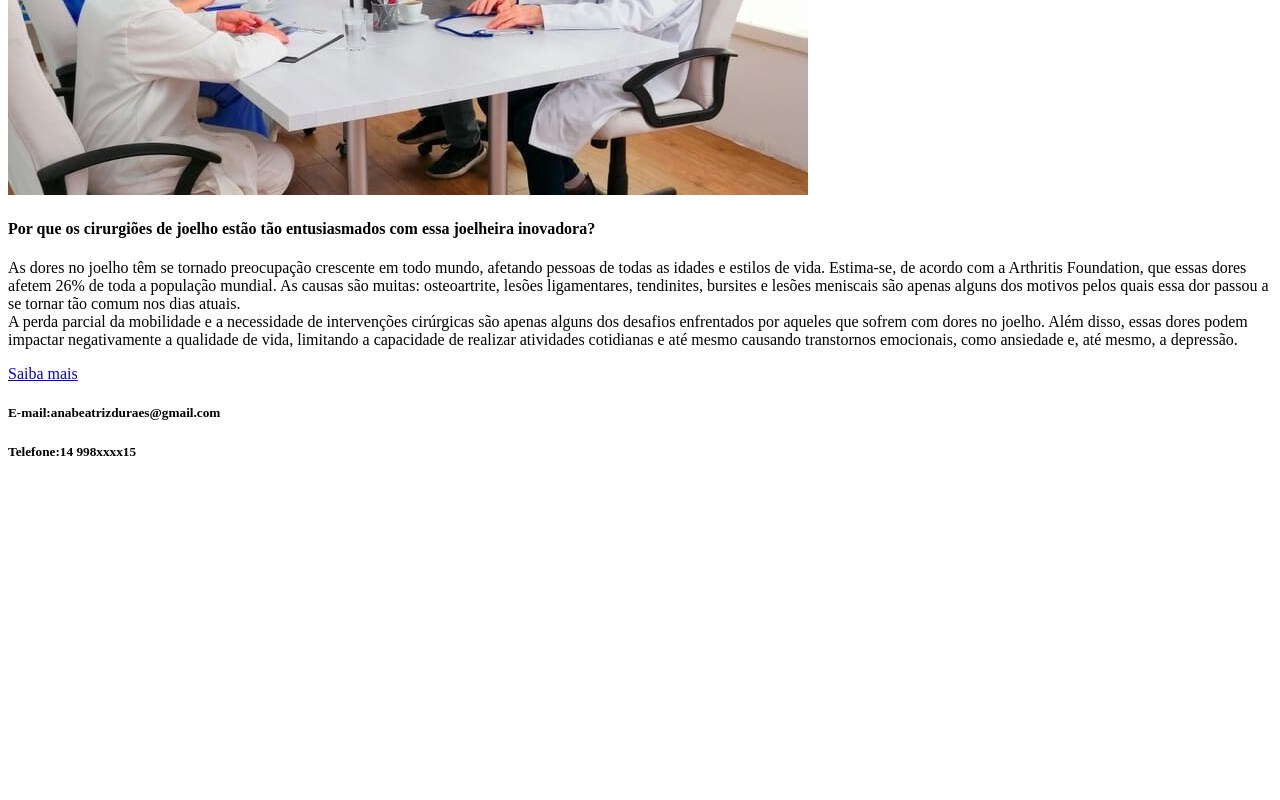
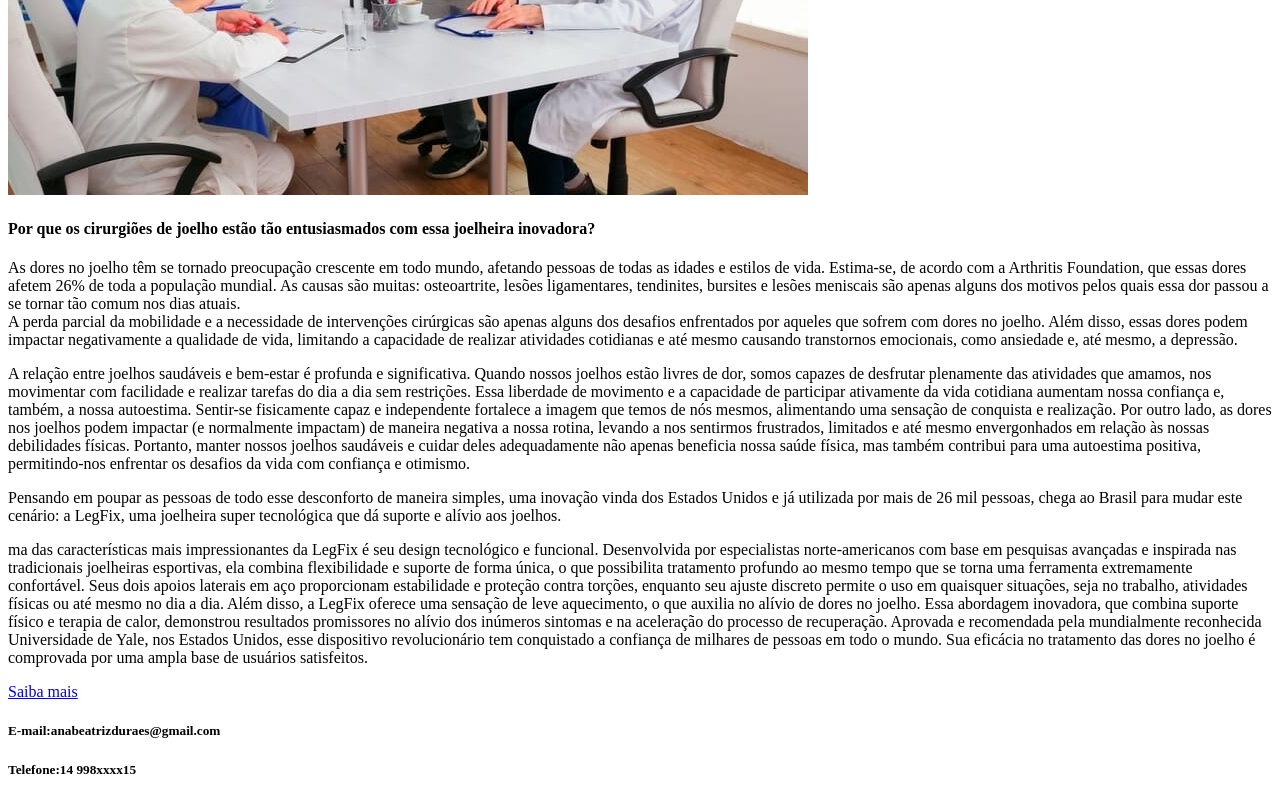
Before and after one commit to ana-beatriz-duraes/ProjeteCoderHouse, a plain HTML site: page index.html in a window 1280 px wide. Shown: the part 796-1596 px from the top of the page. Before the commit the page ends 1278 px from the top, so only its background shows below. Drawn offline with Linux system fonts and the light colour scheme.

Commit message:
alterações

```diff
--- a/index.html
+++ b/index.html
@@ -1,10 +1,12 @@
 <!DOCTYPE html>
 <html lang="en">
+
 <head>
     <meta charset="UTF-8">
     <meta name="viewport" content="width=device-width, initial-scale=1.0">
     <title>Projeto teste</title>
 </head>
+
 <body>
     <h1>Projeto teste</h1>
     <h3>Ana Beatriz</h3>
@@ -26,26 +28,88 @@
         <a href="https://www.tudogostoso.com.br/receita/155693-mousse-de-limao-rapido.html">Saiba mais</a>
     </section>
     <section>
-        <table border="solid" >
+        <table border="solid">
 
-            <thead ><tr><th>Produto</th> <th>Preço Unitario</th><th>Quantidade em estoque</th></tr></thead>
+            <thead>
+                <tr>
+                    <th>Produto</th>
+                    <th>Preço Unitario</th>
+                    <th>Quantidade em estoque</th>
+                </tr>
+            </thead>
             <tbody>
-                <tr><td>HD SATA 80G</td> <td> $85,00 </td> <td>35</td></tr>
-                <tr><td>Pen Drive 2 GB</td> <td> R$15,00 </td> <td>150</td></tr>
-                <tr><td>Impressora Lasser Colorida</td> <td> R$613,99 </td> <td>18</td></tr>
+                <tr>
+                    <td>HD SATA 80G</td>
+                    <td> $85,00 </td>
+                    <td>35</td>
+                </tr>
+                <tr>
+                    <td>Pen Drive 2 GB</td>
+                    <td> R$15,00 </td>
+                    <td>150</td>
+                </tr>
+                <tr>
+                    <td>Impressora Lasser Colorida</td>
+                    <td> R$613,99 </td>
+                    <td>18</td>
+                </tr>
             </tbody>
             <tfoot>
-                <tr><td>Monitor LCD 17 </td> <td>  R$309,00  </td> <td>41</td></tr>
+                <tr>
+                    <td>Monitor LCD 17 </td>
+                    <td> R$309,00 </td>
+                    <td>41</td>
+                </tr>
             </tfoot>
         </table>
     </section>
     <article>
         <img src="ft.jpeg" alt="">
         <h4>Por que os cirurgiões de joelho estão tão entusiasmados com essa joelheira inovadora?</h4>
-        <p>As dores no joelho têm se tornado preocupação crescente em todo mundo, afetando pessoas de todas as idades e estilos de vida. Estima-se, de acordo com a Arthritis Foundation, que essas dores afetem 26% de toda a população mundial. As causas são muitas: osteoartrite, lesões ligamentares, tendinites, bursites e lesões meniscais são apenas alguns dos motivos pelos quais essa dor passou a se tornar tão comum nos dias atuais.
+        <p>As dores no joelho têm se tornado preocupação crescente em todo mundo, afetando pessoas de todas as idades e
+            estilos de vida. Estima-se, de acordo com a Arthritis Foundation, que essas dores afetem 26% de toda a
+            população mundial. As causas são muitas: osteoartrite, lesões ligamentares, tendinites, bursites e lesões
+            meniscais são apenas alguns dos motivos pelos quais essa dor passou a se tornar tão comum nos dias atuais.
             <br>
-            A perda parcial da mobilidade e a necessidade de intervenções cirúrgicas são apenas alguns dos desafios enfrentados por aqueles que sofrem com dores no joelho. Além disso, essas dores podem impactar negativamente a qualidade de vida, limitando a capacidade de realizar atividades cotidianas e até mesmo causando transtornos emocionais, como ansiedade e, até mesmo, a depressão.</p>
-   <a href="https://portalg5.com.br/legfix-joelheira-inteligente/?utm_source=taboola_LEGFIX+%28PC%29+%5BDIA%5D_msn-brazil&utm_campaign=LEGFIX+%28PC%29+%5BDIA%5D&utm_medium=24572574&utm_content=msn-brazil&utm_term=Desktop&tblci=GiDaK9E-YracuPdt0-ouTCkBkPCiqrz4dNwslEL8Xf4vVyDZ60wou5rezvyw6eOKAQ#tblciGiDaK9E-YracuPdt0-ouTCkBkPCiqrz4dNwslEL8Xf4vVyDZ60wou5rezvyw6eOKAQ">Saiba mais</a>
+            A perda parcial da mobilidade e a necessidade de intervenções cirúrgicas são apenas alguns dos desafios
+            enfrentados por aqueles que sofrem com dores no joelho. Além disso, essas dores podem impactar negativamente
+            a qualidade de vida, limitando a capacidade de realizar atividades cotidianas e até mesmo causando
+            transtornos emocionais, como ansiedade e, até mesmo, a depressão.
+        </p>
+        <p>A relação entre joelhos saudáveis e bem-estar é profunda e significativa. Quando nossos joelhos estão livres
+            de dor, somos capazes de desfrutar plenamente das atividades que amamos, nos movimentar com facilidade e
+            realizar tarefas do dia a dia sem restrições. Essa liberdade de movimento e a capacidade de participar
+            ativamente da vida cotidiana aumentam nossa confiança e, também, a nossa autoestima. Sentir-se fisicamente
+            capaz e independente fortalece a imagem que temos de nós mesmos, alimentando uma sensação de conquista e
+            realização.
+
+            Por outro lado, as dores nos joelhos podem impactar (e normalmente impactam) de maneira negativa a nossa
+            rotina, levando a nos sentirmos frustrados, limitados e até mesmo envergonhados em relação às nossas
+            debilidades físicas. Portanto, manter nossos joelhos saudáveis e cuidar deles adequadamente não apenas
+            beneficia nossa saúde física, mas também contribui para uma autoestima positiva, permitindo-nos enfrentar os
+            desafios da vida com confiança e otimismo.
+
+        </p>
+        <p>Pensando em poupar as pessoas de todo esse desconforto de maneira simples, uma inovação vinda dos Estados
+            Unidos e já utilizada por mais de 26 mil pessoas, chega ao Brasil para mudar este cenário: a LegFix, uma
+            joelheira super tecnológica que dá suporte e alívio aos joelhos.</p>
+        <p>ma das características mais impressionantes da LegFix é seu design tecnológico e funcional. Desenvolvida por
+            especialistas norte-americanos com base em pesquisas avançadas e inspirada nas tradicionais joelheiras
+            esportivas, ela combina flexibilidade e suporte de forma única, o que possibilita tratamento profundo ao
+            mesmo tempo que se torna uma ferramenta extremamente confortável.
+
+            Seus dois apoios laterais em aço proporcionam estabilidade e proteção contra torções, enquanto seu ajuste
+            discreto permite o uso em quaisquer situações, seja no trabalho, atividades físicas ou até mesmo no dia a
+            dia. Além disso, a LegFix oferece uma sensação de leve aquecimento, o que auxilia no alívio de dores no
+            joelho. Essa abordagem inovadora, que combina suporte físico e terapia de calor, demonstrou resultados
+            promissores no alívio dos inúmeros sintomas e na aceleração do processo de recuperação.
+
+            Aprovada e recomendada pela mundialmente reconhecida Universidade de Yale, nos Estados Unidos, esse
+            dispositivo revolucionário tem conquistado a confiança de milhares de pessoas em todo o mundo. Sua eficácia
+            no tratamento das dores no joelho é comprovada por uma ampla base de usuários satisfeitos.</p>
+        <a
+            href="https://portalg5.com.br/legfix-joelheira-inteligente/?utm_source=taboola_LEGFIX+%28PC%29+%5BDIA%5D_msn-brazil&utm_campaign=LEGFIX+%28PC%29+%5BDIA%5D&utm_medium=24572574&utm_content=msn-brazil&utm_term=Desktop&tblci=GiDaK9E-YracuPdt0-ouTCkBkPCiqrz4dNwslEL8Xf4vVyDZ60wou5rezvyw6eOKAQ#tblciGiDaK9E-YracuPdt0-ouTCkBkPCiqrz4dNwslEL8Xf4vVyDZ60wou5rezvyw6eOKAQ">Saiba
+            mais</a>
     </article>
     <footer>
         <h5><b>E-mail:</b>anabeatrizduraes@gmail.com</h5>
@@ -53,4 +117,5 @@
 
     </footer>
 </body>
+
 </html>
```
Lines whose indentation alone changed are shown as unchanged.
